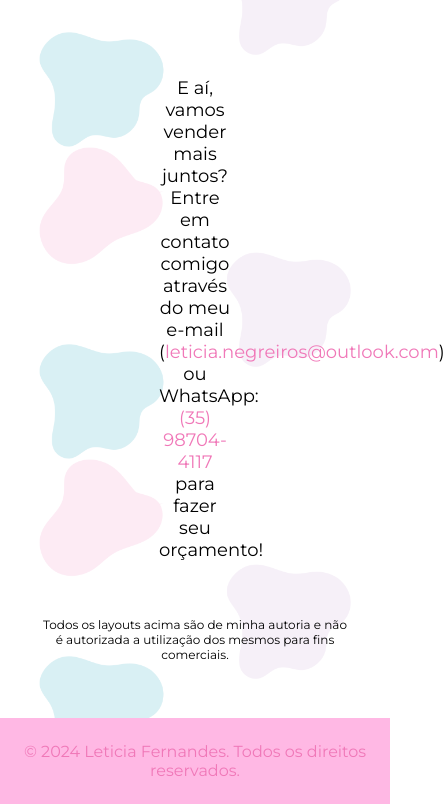
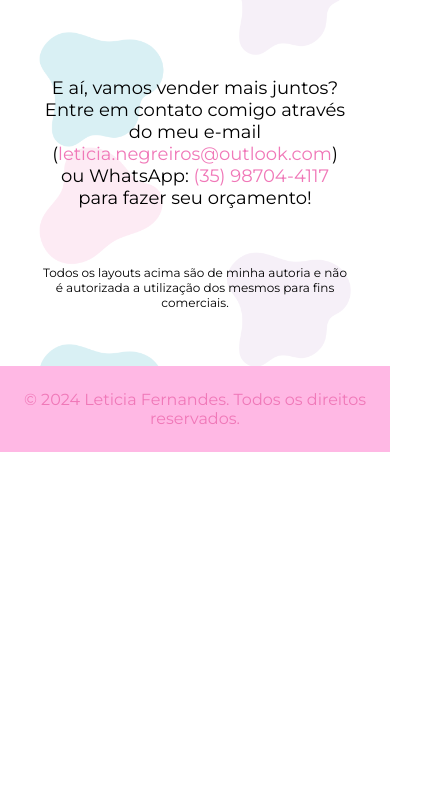
Before and after one commit to lichtle/Designer, a plain HTML site: page index.html in a window 390 px wide. Shown: the part 3588-4392 px from the top of the page, 445 px wide, since content can reach past the window. After the commit the page ends 4040 px from the top, so only its background shows below. Drawn offline with Linux system fonts and the light colour scheme.

Commit message:
ajuste no padding da seção de contato (mobile)

```diff
--- a/index.html
+++ b/index.html
@@ -287,6 +287,10 @@
           background-size: contain;
           background-repeat: repeat;
         }
+
+        #contact {
+          padding: 0;
+        }
       }
     </style>
   </head>
```
